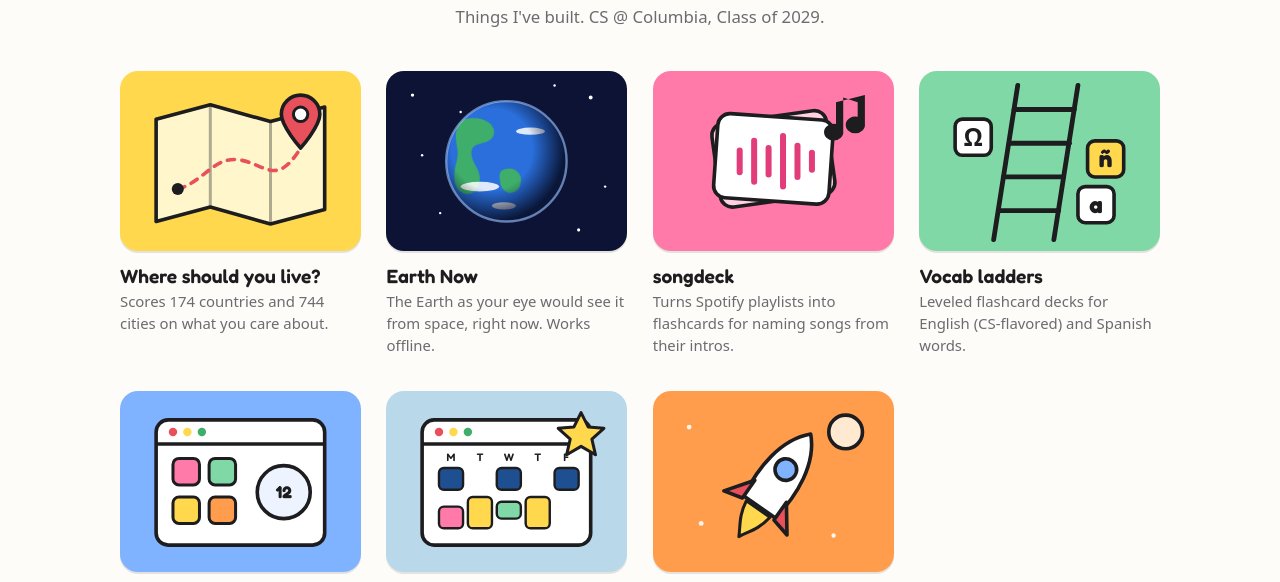
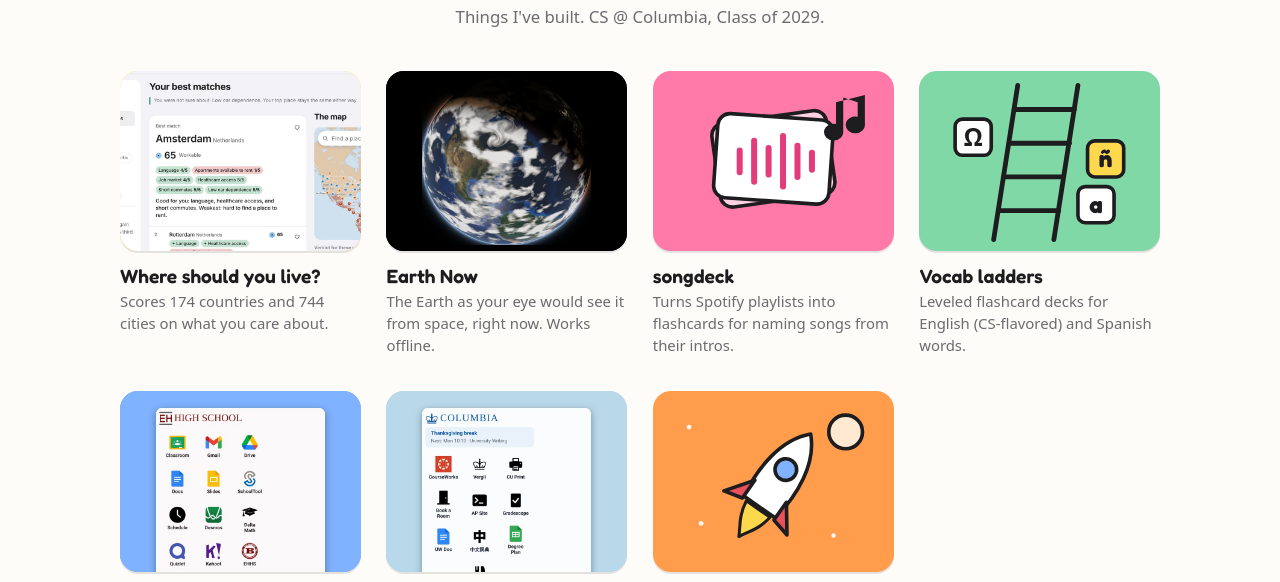
Before and after one commit to adrimayy/adrianorangel, a plain HTML site: page index.html in a window 1280 px wide. Shown: the part 156-738 px from the top of the page. Drawn offline with Linux system fonts and the light colour scheme; no server answers.

Commit message:
Show real screenshots on the atlas, Earth Now and extension tiles
Co-Authored-By: Claude Opus 5.5 <noreply@anthropic.com>
Claude-Session: https://claude.ai/code/session_01KvkVvPLUPAvE7L7DfBSG61

```diff
--- a/index.html
+++ b/index.html
@@ -21,49 +21,13 @@
 <main class="grid">
 
   <a class="card" href="https://www.adrianorangel.org/where-should-adriano-live/" style="--bg:#ffd84d">
-    <div class="art">
-      <svg viewBox="0 0 200 150" aria-hidden="true">
-        <path d="M30 40 L75 28 L125 42 L170 30 L170 115 L125 127 L75 113 L30 125 Z" fill="#fff6cc" stroke="#1d1d1f" stroke-width="3" stroke-linejoin="round"/>
-        <path d="M75 28 L75 113 M125 42 L125 127" stroke="#1d1d1f" stroke-width="2.5" opacity=".35"/>
-        <path d="M48 98 C70 92 78 70 100 74 S130 96 150 64" fill="none" stroke="#e8505b" stroke-width="3" stroke-dasharray="6 6" stroke-linecap="round"/>
-        <g class="bob">
-          <path d="M150 64 C150 64 134 46 134 36 A16 16 0 0 1 166 36 C166 46 150 64 150 64 Z" fill="#e8505b" stroke="#1d1d1f" stroke-width="3" stroke-linejoin="round"/>
-          <circle cx="150" cy="36" r="6" fill="#fff" stroke="#1d1d1f" stroke-width="2.5"/>
-        </g>
-        <circle cx="48" cy="98" r="5" fill="#1d1d1f"/>
-      </svg>
-    </div>
+    <div class="art shot"><img src="img/atlas.jpg" alt="Results page of Where should you live?, showing best-matching cities and the map" width="800" height="600" loading="lazy"></div>
     <h2>Where should you live?</h2>
     <p>Scores <span data-fact="countries">174</span> countries and <span data-fact="cities">744</span> cities on what you care about.</p>
   </a>
 
   <a class="card" href="https://www.adrianorangel.org/earth-now/" style="--bg:#0d1335">
-    <div class="art">
-      <svg viewBox="0 0 200 150" aria-hidden="true">
-        <g fill="#fff">
-          <circle cx="22" cy="20" r="1.4"/><circle cx="45" cy="118" r="1"/><circle cx="170" cy="22" r="1.6"/><circle cx="182" cy="96" r="1"/><circle cx="30" cy="70" r="1"/><circle cx="160" cy="132" r="1.3"/><circle cx="62" cy="34" r="1"/><circle cx="140" cy="12" r="1"/>
-        </g>
-        <defs>
-          <clipPath id="globe"><circle cx="100" cy="75" r="50"/></clipPath>
-          <radialGradient id="night" cx="38%" cy="40%" r="75%"><stop offset="45%" stop-color="#05081c" stop-opacity="0"/><stop offset="80%" stop-color="#05081c" stop-opacity=".85"/></radialGradient>
-        </defs>
-        <g class="spin-wrap" clip-path="url(#globe)">
-          <circle cx="100" cy="75" r="50" fill="#2a6fdb"/>
-          <g class="spin" fill="#3fae6b">
-            <path d="M60 48 C72 40 88 46 86 58 C84 70 70 66 66 78 C62 88 52 80 52 68 C52 58 54 52 60 48 Z"/>
-            <path d="M104 40 C118 36 132 44 128 54 C124 62 112 58 110 66 C108 76 120 82 116 94 C112 106 98 104 96 92 C94 80 100 74 98 64 C96 54 96 44 104 40 Z"/>
-            <path d="M136 82 C146 78 154 86 150 96 C146 104 136 102 134 94 C133 88 132 84 136 82 Z"/>
-            <path d="M200 48 C212 40 228 46 226 58 C224 70 210 66 206 78 C202 88 192 80 192 68 C192 58 194 52 200 48 Z"/>
-            <path d="M244 40 C258 36 272 44 268 54 C264 62 252 58 250 66 C248 76 260 82 256 94 C252 106 238 104 236 92 C234 80 240 74 238 64 C236 54 236 44 244 40 Z"/>
-          </g>
-          <g fill="#fff" opacity=".85">
-            <ellipse cx="78" cy="96" rx="16" ry="4"/><ellipse cx="120" cy="50" rx="12" ry="3"/><ellipse cx="98" cy="112" rx="10" ry="3"/>
-          </g>
-          <circle cx="100" cy="75" r="50" fill="url(#night)"/>
-        </g>
-        <circle cx="100" cy="75" r="50" fill="none" stroke="#9ec5ff" stroke-width="2" opacity=".6"/>
-      </svg>
-    </div>
+    <div class="art shot"><img src="img/earth-now.jpg" alt="The Earth as rendered by Earth Now, with live clouds" width="800" height="600" loading="lazy"></div>
     <h2>Earth Now</h2>
     <p>The Earth as your eye would see it from space, right now. Works offline.</p>
   </a>
@@ -104,40 +68,13 @@
   </a>
 
   <a class="card" href="ehhs.html" style="--bg:#7fb2ff">
-    <div class="art">
-      <svg viewBox="0 0 200 150" aria-hidden="true">
-        <rect x="30" y="24" width="140" height="104" rx="10" fill="#fff" stroke="#1d1d1f" stroke-width="3"/>
-        <path d="M30 44 H170" stroke="#1d1d1f" stroke-width="3"/>
-        <circle cx="44" cy="34" r="3.5" fill="#e8505b"/><circle cx="56" cy="34" r="3.5" fill="#ffd84d"/><circle cx="68" cy="34" r="3.5" fill="#3fae6b"/>
-        <g stroke="#1d1d1f" stroke-width="2.5">
-          <rect x="44" y="56" width="22" height="22" rx="5" fill="#ff7aa8"/><rect x="74" y="56" width="22" height="22" rx="5" fill="#7fd8a6"/><rect x="44" y="88" width="22" height="22" rx="5" fill="#ffd84d"/><rect x="74" y="88" width="22" height="22" rx="5" fill="#ff9d4d"/>
-        </g>
-        <circle cx="136" cy="84" r="22" fill="#eef4ff" stroke="#1d1d1f" stroke-width="3"/>
-        <circle class="ring" cx="136" cy="84" r="16" fill="none" stroke="#2a6fdb" stroke-width="6" stroke-dasharray="100.5" stroke-dashoffset="30" stroke-linecap="round" transform="rotate(-90 136 84)"/>
-        <text x="136" y="89" font-family="Fredoka, system-ui, sans-serif" font-weight="700" font-size="14" text-anchor="middle" fill="#1d1d1f">12</text>
-      </svg>
-    </div>
+    <div class="art shot"><img src="img/ehhs.jpg" alt="The EHHS extension popup: a grid of school links" width="800" height="600" loading="lazy"></div>
     <h2>EHHS Chrome Extension</h2>
     <p>School links and a period timer for East Hampton High School.</p>
   </a>
 
   <a class="card" href="columbia-extension.html" style="--bg:#b9d9eb">
-    <div class="art">
-      <svg viewBox="0 0 200 150" aria-hidden="true">
-        <rect x="30" y="24" width="140" height="104" rx="10" fill="#fff" stroke="#1d1d1f" stroke-width="3"/>
-        <path d="M30 44 H170" stroke="#1d1d1f" stroke-width="3"/>
-        <circle cx="44" cy="34" r="3.5" fill="#e8505b"/><circle cx="56" cy="34" r="3.5" fill="#ffd84d"/><circle cx="68" cy="34" r="3.5" fill="#3fae6b"/>
-        <g font-family="Fredoka, system-ui, sans-serif" font-weight="600" font-size="9" fill="#1d1d1f" text-anchor="middle">
-          <text x="54" y="58">M</text><text x="78" y="58">T</text><text x="102" y="58">W</text><text x="126" y="58">T</text><text x="150" y="58">F</text>
-        </g>
-        <g stroke="#1d1d1f" stroke-width="2">
-          <rect x="44" y="64" width="20" height="18" rx="4" fill="#1d4f91"/><rect x="92" y="64" width="20" height="18" rx="4" fill="#1d4f91"/><rect x="140" y="64" width="20" height="18" rx="4" fill="#1d4f91"/>
-          <rect x="68" y="88" width="20" height="26" rx="4" fill="#ffd84d"/><rect x="116" y="88" width="20" height="26" rx="4" fill="#ffd84d"/>
-          <rect x="44" y="96" width="20" height="18" rx="4" fill="#ff7aa8"/><rect x="92" y="92" width="20" height="14" rx="4" fill="#7fd8a6"/>
-        </g>
-        <path class="bob" d="M162 18 L168 30 L181 31 L171 40 L174 53 L162 46 L150 53 L153 40 L143 31 L156 30 Z" fill="#ffd84d" stroke="#1d1d1f" stroke-width="2.5" stroke-linejoin="round"/>
-      </svg>
-    </div>
+    <div class="art shot"><img src="img/columbia-extension.jpg" alt="The Columbia extension popup: next class and a grid of Columbia links" width="800" height="600" loading="lazy"></div>
     <h2>Columbia extension</h2>
     <p>The same idea rebuilt around my class schedule, for Chrome and Firefox.</p>
   </a>
--- a/style.css
+++ b/style.css
@@ -73,3 +73,7 @@ body.dark-c > h1 { color: #fff; }
   .card p { font-size: .8rem; }
   .masthead { padding: 3rem 1rem 2rem; }
 }
+
+/* Tiles that show a real screenshot of the project */
+.card .art.shot img { width: 100%; height: 100%; object-fit: cover; display: block; transition: transform .5s ease; }
+.card:hover .art.shot img { transform: scale(1.04); }
```
Also changed, not shown: img/atlas.jpg (added), img/columbia-extension.jpg (added), img/earth-now.jpg (added), img/ehhs.jpg (added), 1 other file.
